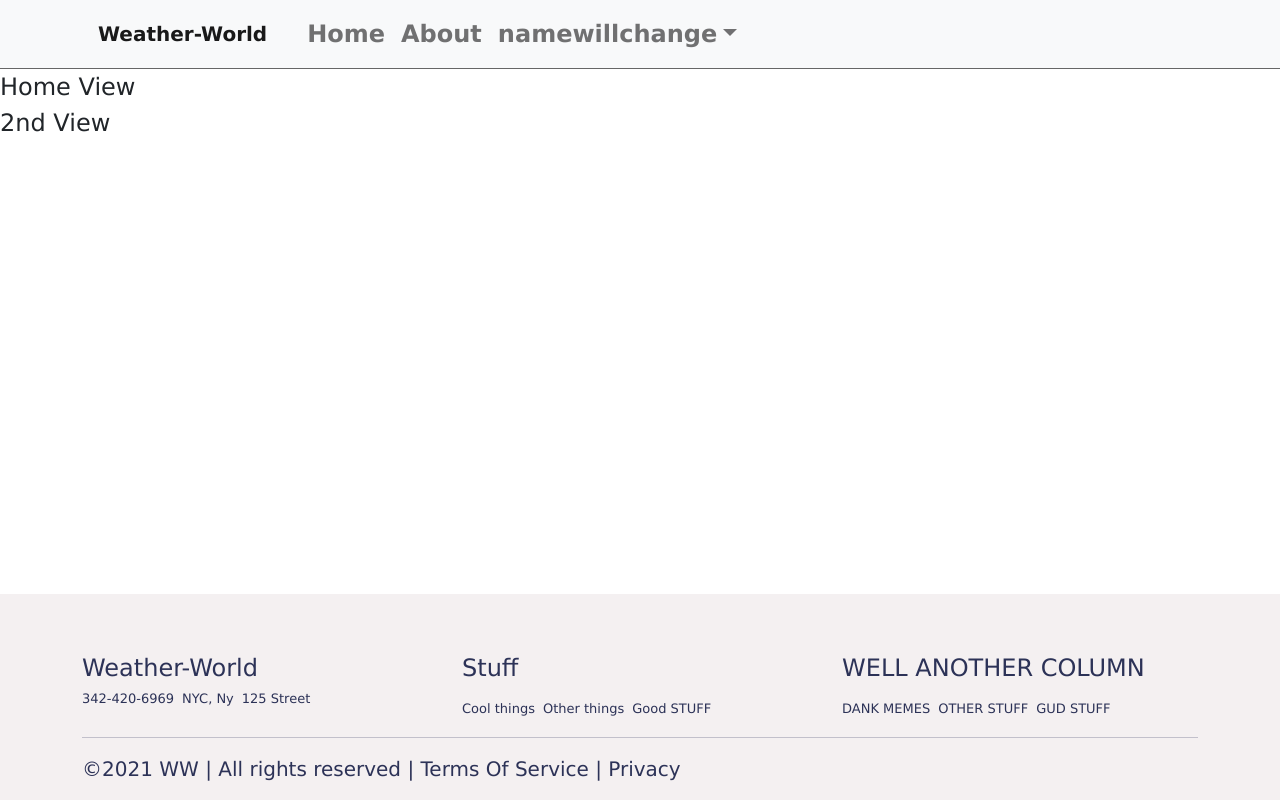
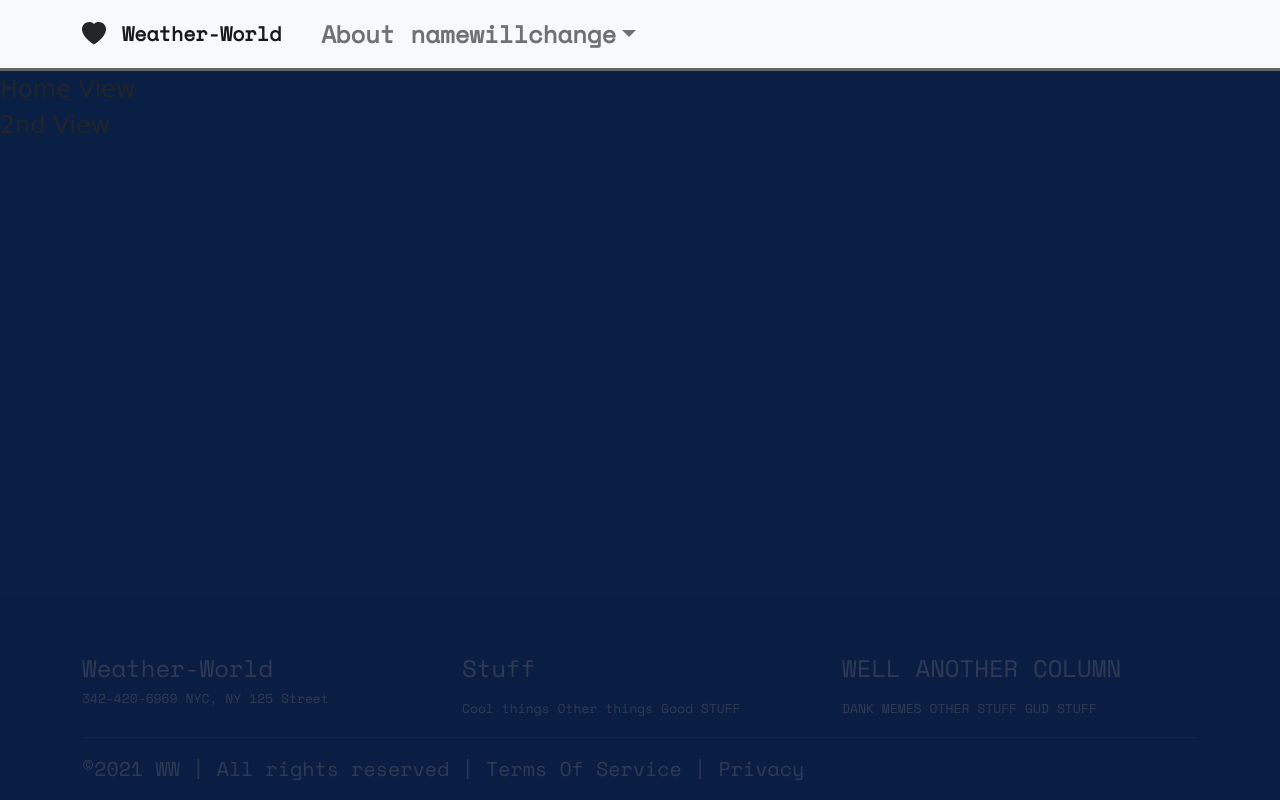
Before and after one commit to blakeromano/hackathon-weather, a React (Create React App) app: page / in a window 1280 px wide. Built offline with nearby package versions, Linux system fonts and the light colour scheme.

Commit message:
stying update

```diff
--- a/package.json
+++ b/package.json
@@ -16,6 +16,7 @@
     "react": "^17.0.2",
     "react-bootstrap": "^2.0.0-beta.4",
     "react-dom": "^17.0.2",
+    "react-icons": "^4.2.0",
     "react-router-dom": "^5.2.0",
     "react-scripts": "4.0.3",
     "web-vitals": "^1.1.2"
--- a/src/App.css
+++ b/src/App.css
@@ -1,5 +1,9 @@
+@import url('https://fonts.googleapis.com/css2?family=Space+Mono&display=swap');
+
+
 .App {
   text-align: center;
+  background-color:  #0a1f44;
 }
 
 .App-logo {
@@ -22,6 +26,7 @@
   justify-content: center;
   font-size: calc(10px + 2vmin);
   color: white;
+
 }
 
 .App-link {
@@ -40,18 +45,23 @@
 body {
   padding: 0;
   margin: 0;
+  font-family: 'Space Mono';
+  background-color:  #0a1f44;
 }
 
 nav {
-  background-color: #efac2f;
-  border-bottom: 1px solid #666;
+  /* background-color: #efac2f;  */
+  border-bottom: 3px solid #666;
+  font-family: 'Space Mono';
+
 }
 
 
 ul {
   list-style-type: none;
   padding: 0;
-  margin: 0 }
+  margin: 0;
+}
 
 li {
   display: inline-block;
@@ -68,7 +78,7 @@ a {
 }
 
 a:hover {
-  background-color: #2c3257;
+  background-color: #c0c2dc;
   color: #efac2f;
 }
 
@@ -84,13 +94,15 @@ body {
 /*  footer  */
 
 .main-footer {
-  color: #2c3257;
+  color: #64656c;
   font-size: 20px;
-  background-color: #f4f0f1;
+  background-color:  #0a1f44;
   padding-top: 3em;
   position: fixed;
   bottom: 0;
   width: 100%;
+  font-family: 'Space Mono';
+  opacity: 40%;
 }
 
 .list-unstyled {
--- a/src/Components/Footer.jsx
+++ b/src/Components/Footer.jsx
@@ -12,7 +12,7 @@ const Footer = () =>  {
             <h4>Weather-World</h4>
             <h1 className="list-unstyled">
               <li>342-420-6969</li>
-              <li>NYC, Ny</li>
+              <li>NYC, NY</li>
               <li>125 Street </li>
             </h1>
           </div>
@@ -25,6 +25,7 @@ const Footer = () =>  {
               <li>Good STUFF</li>
             </ui>
           </div>
+
           {/* Column3 */}
           <div className="col">
             <h4>WELL ANOTHER COLUMN</h4>
@@ -35,7 +36,9 @@ const Footer = () =>  {
             </ui>
           </div>
         </div>
+
         <hr />
+
         <div className="row">
           <p className="col-sm">
             &copy;{new Date().getFullYear()} WW | All rights reserved |
@@ -48,50 +51,3 @@ const Footer = () =>  {
 }
 
 export default Footer;
-// {/*
-// <h1> Footer Section here down  </h1>
-
-// <section className="contact" id="contact">
-
-// <h1 className="heading"> <span>contact</span> me </h1>
-
-// <div className="row">
-
-//     <div className="content">
-
-//         <h3 className="title">contact info</h3> */}
-
-
-
-
-
-// {/* footer contact info  */}
-//         {/* <div className="info">
-//             <h3> <i className="fas fa-envelope"></i> theTeam@gmail.com </h3>Name
-//             <h3> <i className="fas fa-phone"></i> +718-404-8504 </h3>
-//             <h3> <i className="fas fa-phone"></i> +111-222-3333 </h3>
-//             <h3> <i className="fas fa-map-marker-alt"></i> Bronx, NY - 10461. </h3>
-//         </div>
-
-//     </div> */}
-
-//     {/* <input type="form" action="">
-
-//         <input type="text" placeholder="name" class="box">
-//         <input type="email" placeholder="email" class="box">
-//         <input type="text" placeholder="project" class="box">
-//         <textarea name="" id="" cols="30" rows="10" class="box message" placeholder="message"></textarea>
-//         <button type="submit" class="btn"> send <i class="fas fa-paper-plane"></i> </button>
-
-//     </input> */}
-
-// {/* </div>
-
-// </section> */}
-
-
-// //     </>
-// //      );
-// // }
-
-// // export default Footer;
--- a/src/Components/NavBar.jsx
+++ b/src/Components/NavBar.jsx
@@ -1,41 +1,29 @@
 // import React from 'react';
 import * as React from 'react'
 import { Navbar, NavDropdown, Container,  Nav } from 'react-bootstrap';
+import { BsHeartFill } from "react-icons/bs";
+
 
 const NavBar = () => {
     return (
         <>
-{/* <nav class="navbar navbar-expand-lg navbar-dark bg-dark ">
-  <ul>
-    <li><a href="/"> Home</a></li>
-    <li><a href="/about">About</a></li>
-    <li><a href="/">Space</a></li>
-    <li><a href="/">Weather</a></li>
-
-    <form>
-  <label>
-    Name:
-    <input type="text" name="name" />
-  </label>
-  <input className="btn btn-outline-success"type="submit" value="Submit" />
-</form>
- </ul>
-</nav>  */}
 
 <Navbar bg="light" expand="lg">
   <Container>
-    <Navbar.Brand href="#home">Weather-World</Navbar.Brand>
+    <BsHeartFill bg="red"/>
+    <Navbar.Brand href="/">Weather-World</Navbar.Brand>
     <Navbar.Toggle aria-controls="basic-navbar-nav" />
     <Navbar.Collapse id="basic-navbar-nav">
       <Nav className="me-auto">
-        <Nav.Link href="/">Home</Nav.Link>
+        {/* <Nav.Link href="/">Home</Nav.Link> */}
         <Nav.Link href="/about">About</Nav.Link>
         <NavDropdown title="namewillchange" id="basic-nav-dropdown">
-          <NavDropdown.Item href="#action/3.1">Weather</NavDropdown.Item>
-          <NavDropdown.Item href="#action/3.2">Space</NavDropdown.Item>
-          <NavDropdown.Item href="#action/3.3">Something</NavDropdown.Item>
+        <NavDropdown.Item href="/">Home</NavDropdown.Item>
+          <NavDropdown.Item href="/Weather">Weather</NavDropdown.Item>
+          <NavDropdown.Item href="/Space">Space</NavDropdown.Item>
+          <NavDropdown.Item href="/">Something</NavDropdown.Item>
           <NavDropdown.Divider />
-          <NavDropdown.Item href="#action/3.4">Stretch</NavDropdown.Item>
+          <NavDropdown.Item href="/">Stretch</NavDropdown.Item>
         </NavDropdown>
       </Nav>
     </Navbar.Collapse>
```
Also changed, not shown: src/Components/Layout.jsx (added, +10 -0 lines), src/Pages/Weather.js (added), 1 other file (tests, documents, lock files or other folders).
